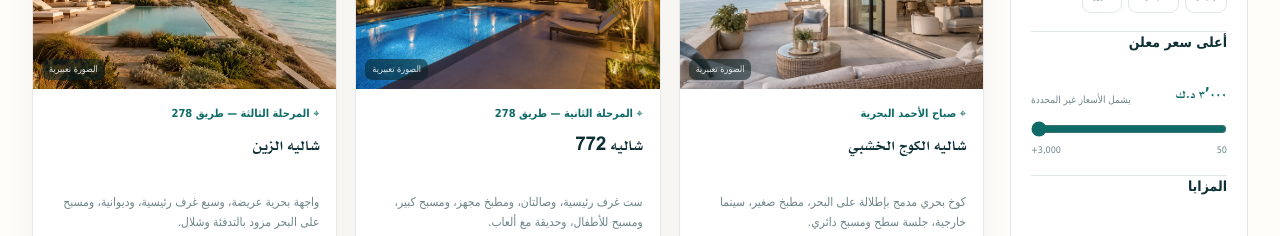
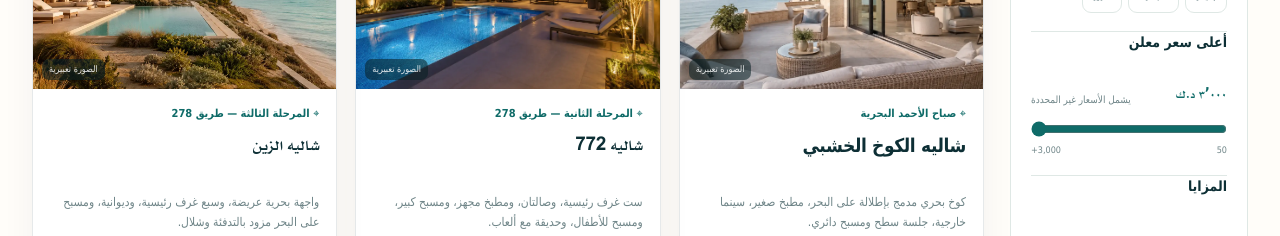
Before and after one commit to Q8-ux/kuwait-chalets, a Next.js app: page / in a window 1280 px wide. Shown: the part 1320-1556 px from the top of the page. Built offline with nearby package versions, Linux system fonts and the light colour scheme; a web font is replaced by a local one.

Commit message:
Use clearer font for wooden hut title

```diff
--- a/app/globals.css
+++ b/app/globals.css
@@ -259,6 +259,7 @@ img { display: block; max-width: 100%; }
 .card-body { padding: 17px; }
 .card-location { color: var(--teal); font-size: 9px; font-weight: 800; white-space: nowrap; overflow: hidden; text-overflow: ellipsis; }
 .card-body h3 { min-height: 47px; margin: 8px 0 6px; font-size: 16px; line-height: 1.55; letter-spacing: -.02em; }
+.wooden-hut-title { font-family: Tahoma, Arial, "Noto Sans Arabic", sans-serif; font-weight: 800; letter-spacing: 0; }
 .card-description { height: 40px; margin: 0 0 13px; overflow: hidden; color: var(--muted); font-size: 9px; line-height: 1.85; }
 .facts { display: flex; align-items: center; gap: 7px; padding: 10px 0; border-top: 1px solid var(--line); border-bottom: 1px solid var(--line); color: var(--muted); font-size: 8px; white-space: nowrap; }
 .facts b { color: var(--ink); font-size: 10px; }
```
